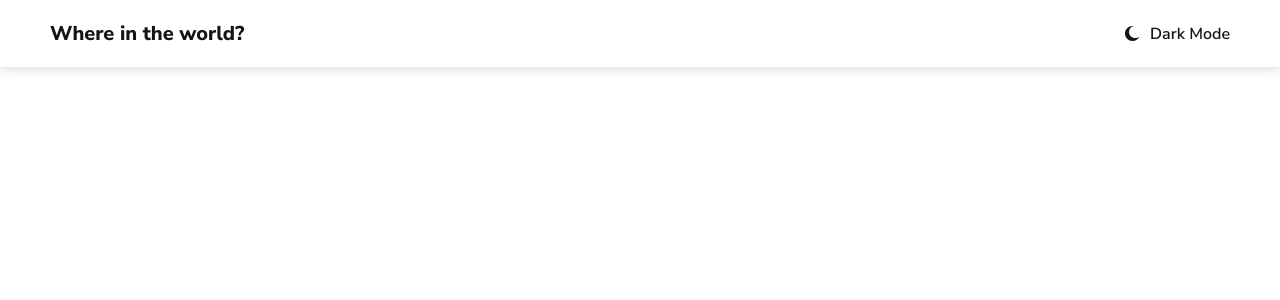
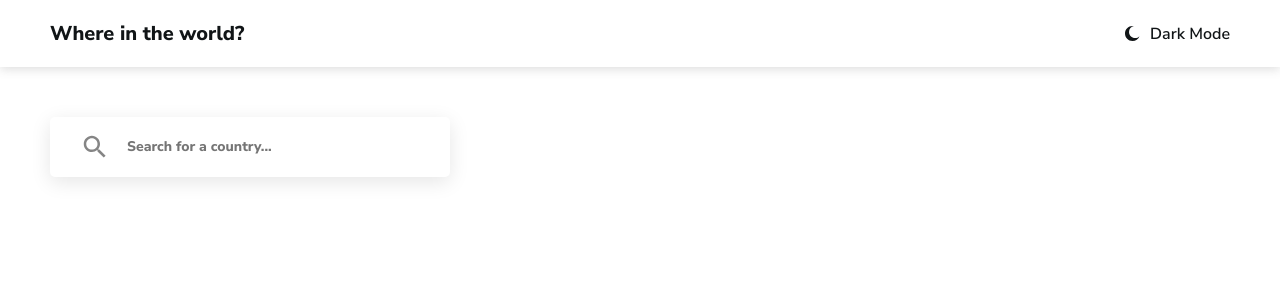
Before and after one commit to chris-base/rest-countries-api-app, a React (Create React App) app: page / in a window 1280 px wide. Shown: the top 300 px of the page. Built offline with nearby package versions, Linux system fonts and the light colour scheme.

Commit message:
added layout for search component

```diff
--- a/src/App.css
+++ b/src/App.css
@@ -1,3 +1,14 @@
 .App {
   text-align: center;
 }
+
+#mainAppContaner {
+  padding: 0 50px;
+}
+
+#searchFilterContainer {
+  display: flex;
+  justify-content: space-between;
+  align-items: center;
+  margin-top: 50px;
+}
--- a/src/App.js
+++ b/src/App.js
@@ -1,10 +1,20 @@
 import "./App.css";
 import HeaderComponent from "./Components/HeaderComponent";
+import SearchComponent from "./Components/SearchComponent";
+import FilterComponent from "./Components/FilterComponent";
 
 function App() {
   return (
     <div className='App'>
       <HeaderComponent />
+
+      <div id='mainAppContaner'>
+        <div id='searchFilterContainer'>
+          <SearchComponent />
+
+          <FilterComponent />
+        </div>
+      </div>
     </div>
   );
 }
--- a/src/Components/FilterComponent.js
+++ b/src/Components/FilterComponent.js
@@ -0,0 +1,11 @@
+import "../Styles/FilterStyles.css";
+
+const FilterComponent = () => {
+  return (
+    <div>
+      <div></div>
+    </div>
+  );
+};
+
+export default FilterComponent;
--- a/src/Components/SearchComponent.js
+++ b/src/Components/SearchComponent.js
@@ -0,0 +1,15 @@
+import "../Styles/SearchStyles.css";
+
+const SearchComponent = () => {
+  return (
+    <div id='searchContainer'>
+      <form id='searchForm'>
+        <div id='searchIcon' />
+
+        <input id='searchInput' type='text' placeholder='Search for a country...' />
+      </form>
+    </div>
+  );
+};
+
+export default SearchComponent;
--- a/src/Styles/HeaderStyles.css
+++ b/src/Styles/HeaderStyles.css
@@ -18,6 +18,7 @@
 #darkLightContainer {
   display: flex;
   align-items: center;
+  cursor: pointer;
 }
 
 #darkLightIcon {
@@ -33,5 +34,6 @@
 #darkLightText {
   font-family: "Nunito Sans";
   font-weight: 600;
+  font-size: 16px;
   color: #111517;
 }
--- a/src/Styles/SearchStyles.css
+++ b/src/Styles/SearchStyles.css
@@ -0,0 +1,36 @@
+@import url("https://fonts.googleapis.com/css2?family=Nunito+Sans:wght@300;600;800&display=swap");
+
+#searchContainer {
+  height: 60px;
+  width: 400px;
+  border-radius: 5px;
+  box-shadow: 0 5px 20px rgba(0, 0, 0, 0.1);
+}
+
+#searchForm {
+  display: flex;
+  width: 100%;
+  height: 100%;
+}
+
+#searchIcon {
+  width: 60px;
+  height: 60px;
+  margin-left: 15px;
+  background-size: 30px;
+  background-repeat: no-repeat;
+  background-position: center;
+  background-image: url(../Components/images/icon-search.svg);
+  filter: brightness(0) saturate(100%) invert(57%) sepia(0%) saturate(0%) hue-rotate(360deg) brightness(92%) contrast(89%);
+}
+
+#searchInput {
+  font-family: "Nunito Sans";
+  font-weight: 800;
+  font-size: 14px;
+  color: #858585;
+  border: none;
+  height: 95%;
+  width: 70%;
+  outline: none;
+}
```
Also changed, not shown: src/Components/CountriesContainerComponent.js (added), src/Components/images/icon-search.svg (added), src/Styles/CountriesContainerStyles.css (added).
